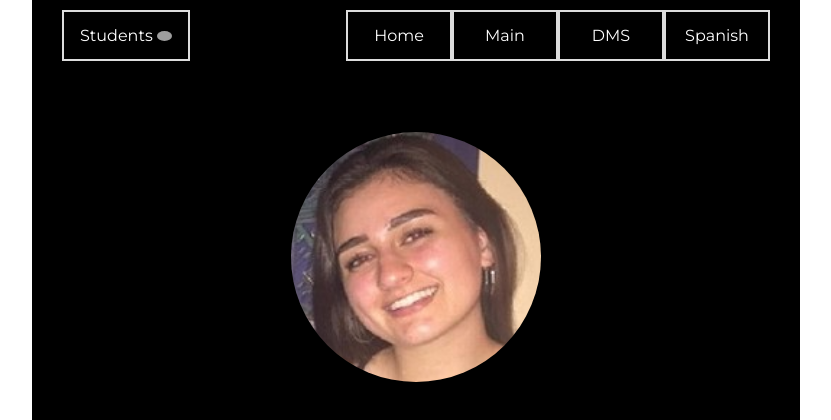
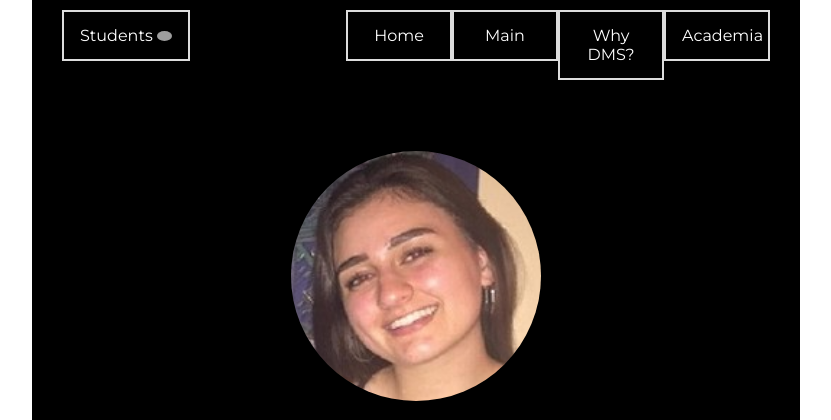
Before and after one commit to vacevedo44/CSC-174---Assignment-3, a PHP site: page /kat/kat.php in a window 1280 px wide. Shown: the top 420 px of the page, without its empty margins (224-1055 px from the left). Run offline with PHP 8.4, Linux system fonts and the light colour scheme; grey boxes are pictures that could not be loaded.

Commit message:
fixing all the menu titles

```diff
--- a/jen/interestsdms.php
+++ b/jen/interestsdms.php
@@ -22,7 +22,7 @@
                   </div>
 
                   <a class="nav-element" href="interestsdms.php">Academia</a>
-                  <a class="nav-element" href="now_dms.php">DMS</a>
+                  <a class="nav-element" href="now_dms.php">Why DMS?</a>
                   <a class="nav-element" href="jen.php">Main</a>
                   <a class="nav-element" href="../index.php">Home</a>
          </nav>
--- a/jen/jen.php
+++ b/jen/jen.php
@@ -22,7 +22,7 @@
                   </div>
 
                   <a class="nav-element" href="interestsdms.php">Academia</a>
-                  <a class="nav-element" href="now_dms.php">DMS</a>
+                  <a class="nav-element" href="now_dms.php">Why DMS?</a>
                   <a class="nav-element" href="jen.php">Main</a>
                   <a class="nav-element" href="../index.php">Home</a>
          </nav>
--- a/jen/now_dms.php
+++ b/jen/now_dms.php
@@ -22,7 +22,7 @@
                   </div>
 
                   <a class="nav-element" href="interestsdms.php">Academia</a>
-                  <a class="nav-element" href="now_dms.php">DMS</a>
+                  <a class="nav-element" href="now_dms.php">Why DMS?</a>
                   <a class="nav-element" href="jen.php">Main</a>
                   <a class="nav-element" href="../index.php">Home</a>
          </nav>
--- a/kat/dms.php
+++ b/kat/dms.php
@@ -21,8 +21,8 @@
                       </div>
                     </div>
 
-                    <a class="nav-element" href="spanish.php">Spanish</a>
-                    <a class="nav-element" href="dms.php">DMS</a>
+                    <a class="nav-element" href="spanish.php">Academia</a>
+                    <a class="nav-element" href="dms.php">Why DMS?</a>
                     <a class="nav-element" href="kat.php">Main</a>
                     <a class="nav-element" href="../index.php">Home</a>
            </nav>
--- a/kat/kat.php
+++ b/kat/kat.php
@@ -21,8 +21,8 @@
                     </div>
                   </div>
 
-                  <a class="nav-element" href="spanish.php">Spanish</a>
-                  <a class="nav-element" href="dms.php">DMS</a>
+                  <a class="nav-element" href="spanish.php">Academia</a>
+                  <a class="nav-element" href="dms.php">Why DMS?</a>
                   <a class="nav-element" href="kat.php">Main</a>
                   <a class="nav-element" href="../index.php">Home</a>
          </nav>
--- a/kat/spanish.php
+++ b/kat/spanish.php
@@ -21,8 +21,8 @@
                     </div>
                   </div>
 
-                  <a class="nav-element" href="spanish.php">Spanish</a>
-                  <a class="nav-element" href="dms.php">DMS</a>
+                  <a class="nav-element" href="spanish.php">Academia</a>
+                  <a class="nav-element" href="dms.php">Why DMS?</a>
                   <a class="nav-element" href="kat.php">Main</a>
                   <a class="nav-element" href="../index.php">Home</a>
          </nav>
--- a/maria/highschool.php
+++ b/maria/highschool.php
@@ -22,7 +22,7 @@
                   </div>
 
                   <a class="nav-element" href="highschool.php">Academia</a>
-                  <a class="nav-element" href="universitydms.php">DMS</a>
+                  <a class="nav-element" href="universitydms.php">Why DMS?</a>
                   <a class="nav-element" href="maria.php">Main</a>
                   <a class="nav-element" href="../index.php">Home</a>
          </nav>
--- a/maria/maria.php
+++ b/maria/maria.php
@@ -22,7 +22,7 @@
                   </div>
 
                   <a class="nav-element" href="highschool.php">Academia</a>
-                  <a class="nav-element" href="universitydms.php">DMS</a>
+                  <a class="nav-element" href="universitydms.php">Why DMS?</a>
                   <a class="nav-element" href="maria.php">Main</a>
                   <a class="nav-element" href="../index.php">Home</a>
          </nav>
--- a/maria/universitydms.php
+++ b/maria/universitydms.php
@@ -22,7 +22,7 @@
                   </div>
 
                   <a class="nav-element" href="highschool.php">Academia</a>
-                  <a class="nav-element" href="universitydms.php">DMS</a>
+                  <a class="nav-element" href="universitydms.php">Why DMS?</a>
                   <a class="nav-element" href="maria.php">Main</a>
                   <a class="nav-element" href="../index.php">Home</a>
          </nav>
```
